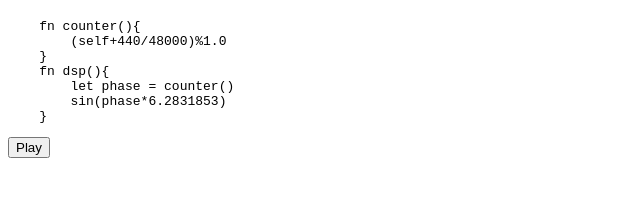
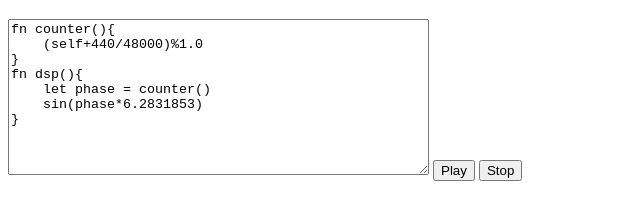
Before and after one commit to tomoyanonymous/mimium-web-component, a website built with Vite: page index.html in a window 1280 px wide. Both pictures are taken after a click on the button "Play". Shown: the part 61-280 px from the top of the page, without its empty margins (0-640 px from the left). Built offline with nearby package versions, Linux system fonts and the light colour scheme; no server answers.

```diff
--- a/index.html
+++ b/index.html
@@ -7,8 +7,7 @@
 </head>
 <body>
     <h1>mimium web build</h1>
-
-<pre id ="src">
+    <textarea id="src" name="message" rows="10" cols="50">
 fn counter(){
     (self+440/48000)%1.0
 }
@@ -16,9 +15,11 @@
     let phase = counter()
     sin(phase*6.2831853)
 }
-</pre>
+    </textarea>
 
-<button id = "button">Play</button>
+<button id = "play_button">Play</button>
+<button id = "stop_button">Stop</button>
+
 <script type="module" src="/src/index.ts"></script>
 </body>
 </html>
--- a/package.json
+++ b/package.json
@@ -10,13 +10,13 @@
   "author": "Tomoya Matsuura",
   "license": "MPL-2.0",
   "dependencies": {
-    "mimium-web": "file:../mimium-rs/mimium-web/pkg",
+    "mimium-web": "file:/home/tomoya/mimium-rs/mimium-web/pkg",
     "vite-plugin-top-level-await": "^1.4.4",
     "vite-plugin-wasm": "^3.4.1"
   },
   "devDependencies": {
     "@types/audioworklet": "^0.0.65",
-    "@types/mimium-web": "file:../mimium-rs/mimium-web/pkg",
+    "@types/mimium-web": "file:/home/tomoya/mimium-rs/mimium-web/pkg",
     "@types/node": "^22.10.2",
     "typescript": "^5.7.2",
     "vite": "^6.0.3"
--- a/src/index.ts
+++ b/src/index.ts
@@ -14,7 +14,7 @@
   let audioNode;
   const audioContext = new AudioContext({ latencyHint: "interactive" });
   try {
-    const response =  await window.fetch(wasmurl);
+    const response = await window.fetch(wasmurl);
     const wasmBytes = await response.arrayBuffer();
     try {
       await audioContext.audioWorklet.addModule(MimiumProcessor);
@@ -28,12 +28,13 @@
     audioNode.init(wasmBytes, {
       src: src,
       samplerate: audioContext.sampleRate,
-      buffersize: 2048,
+      buffersize: 128,//AudioWorklet Always uses 128 for now
     } as CompileData);
     audioContext.resume();
     const microphone = await audioContext.createMediaStreamSource(userMedia);
 
     microphone.connect(audioNode).connect(audioContext.destination);
+    return { node: audioNode, context: audioContext };
   } catch (e) {
     let err = e as unknown as Error;
     throw new Error(
@@ -42,13 +43,25 @@
   }
 };
 
+let g_node: any = undefined;
+let g_context: AudioContext | null = null;
 const main = async (src: string) => {
-  setupAudioWorklet(src);
+  let { node, context } = await setupAudioWorklet(src);
+  g_node = node;
+  g_context = context;
 };
 document.addEventListener("DOMContentLoaded", () => {
-  const button = document.querySelector("#button") as HTMLButtonElement;
-  const src = document.querySelector("#src")?.textContent as string;
+  const button = document.querySelector("#play_button") as HTMLButtonElement;
+  const stopbutton = document.querySelector("#stop_button") as HTMLButtonElement;
+
   button.addEventListener("click", async () => {
+    const textarea = document.querySelector("#src") as HTMLTextAreaElement;
+    const src = textarea.value;
     main(src);
   });
+  stopbutton.addEventListener("click", async () => {
+    if (g_context) {
+      g_context.close();
+    }
+  })
 });
--- a/src/worker.ts
+++ /dev/null
@@ -1,3 +0,0 @@
-self.addEventListener('message', (event) => {
-    console.log('worker', event)
-})
--- a/src/workletnode.ts
+++ b/src/workletnode.ts
@@ -32,6 +32,8 @@
       });
     } else if (event.type === "error_wasm_load") {
       console.error(event.data);
+    }else if (event.type ==="stop"){
+      this.disconnect()
     }
   }
 }
```
Also changed, not shown: 1 other file. Lines whose indentation alone changed are shown as unchanged.
